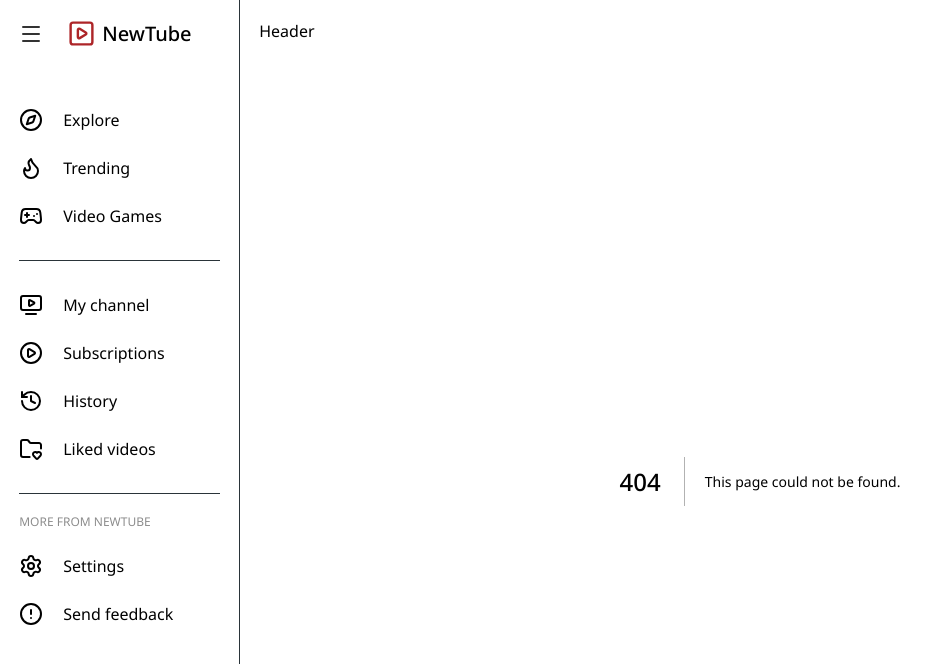
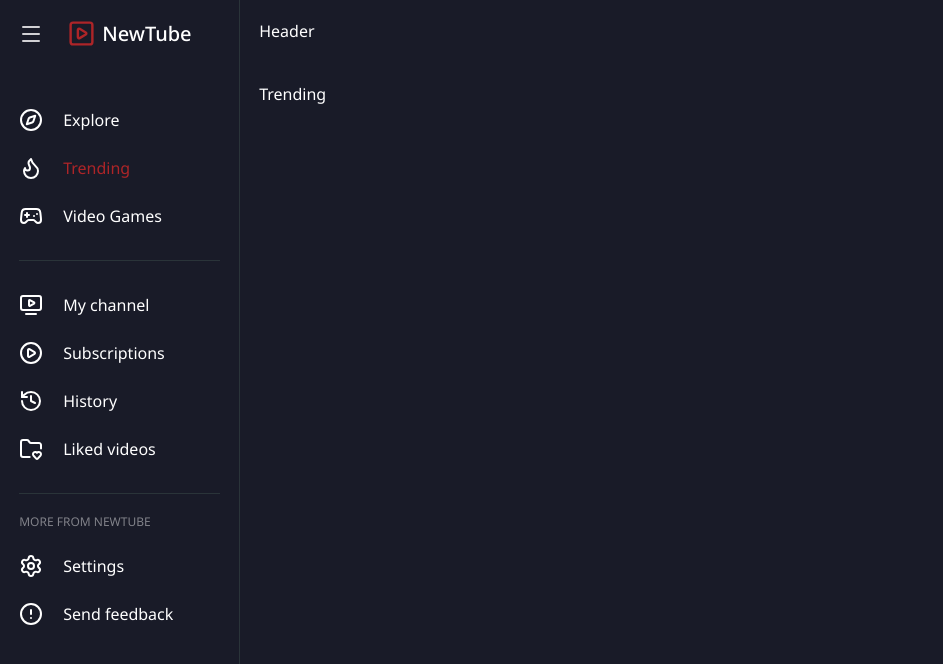
Before and after one commit to vladislav-1999/next3.0, a Next.js app: page /trending in a window 1280 px wide. Before the commit this address had no page. Shown: the top 664 px of the page, without its empty margins (0-943 px from the left). Built offline with nearby package versions, Linux system fonts and the light colour scheme.

Commit message:
added back server + styles for active menu item

```diff
--- a/package.json
+++ b/package.json
@@ -8,7 +8,6 @@
     "build": "next build",
     "start": "next start",
     "lint": "eslint"
-
   },
   "dependencies": {
     "clsx": "^2.1.1",
@@ -27,10 +26,10 @@
     "babel-plugin-react-compiler": "1.0.0",
     "eslint": "^9",
     "eslint-config-next": "16.0.8",
+    "path-to-regexp": "^8.3.0",
     "prettier": "^3.7.4",
     "prettier-plugin-tailwindcss": "^0.7.2",
     "tailwindcss": "^4",
     "typescript": "^5"
   }
-
 }
--- /dev/null
+++ b/src/app/trending/page.tsx
@@ -0,0 +1,10 @@
+import type { Metadata } from 'next'
+
+export const metadata: Metadata = {
+	title: 'Trending',
+	description: 'Trending page'
+}
+
+export default function TrendingPage() {
+	return <div>Trending</div>
+}
--- a/src/components/layout/sidebar/menus/MenuItem.tsx
+++ b/src/components/layout/sidebar/menus/MenuItem.tsx
@@ -1,12 +1,14 @@
+import cn from 'clsx'
 import Link from 'next/link'
 
 import type { ISudebarItem } from '@/src/components/layout/sidebar/sidebar.types'
 
 interface Props {
 	item: ISudebarItem
+	isActive: boolean
 }
 
-export function MenuItem({ item }: Props) {
+export function MenuItem({ item, isActive }: Props) {
 	return (
 		<li>
 			<Link
@@ -14,7 +16,14 @@ export function MenuItem({ item }: Props) {
 				className='group flex items-center gap-5 py-3'
 			>
 				<item.icon className={`min-w-6 duration-300 ease-in-out group-hover:rotate-12`} />
-				<span className={`group-hover:text-primary duration-300 ease-in-out`}>{item.label}</span>
+				<span
+					className={cn(`group-hover:text-primary duration-300 ease-in-out`, {
+						'text-primary': isActive,
+						'border-transparent': !isActive
+					})}
+				>
+					{item.label}
+				</span>
 			</Link>
 			{item.isBottomBorder && <span className='bg-border my-5 block h-[1px] w-full' />}
 		</li>
--- a/src/components/layout/sidebar/menus/SidebarMenu.tsx
+++ b/src/components/layout/sidebar/menus/SidebarMenu.tsx
@@ -1,3 +1,6 @@
+import { usePathname } from 'next/navigation'
+import { match } from 'path-to-regexp'
+
 import { MenuItem } from '@/src/components/layout/sidebar/menus/MenuItem'
 import type { ISudebarItem } from '@/src/components/layout/sidebar/sidebar.types'
 
@@ -7,6 +10,8 @@ interface Props {
 }
 
 export function SidebarMenu({ menu, title }: Props) {
+	const pathname = usePathname()
+
 	return (
 		<nav>
 			{title && <div className='mb-3 text-xs uppercase opacity-45'>{title}</div>}
@@ -15,6 +20,7 @@ export function SidebarMenu({ menu, title }: Props) {
 					<MenuItem
 						key={menuItem.link}
 						item={menuItem}
+						isActive={!!match(menuItem.link)(pathname)}
 					/>
 				))}
 			</ul>
```
Also changed, not shown: src/app/icon.png (added).
